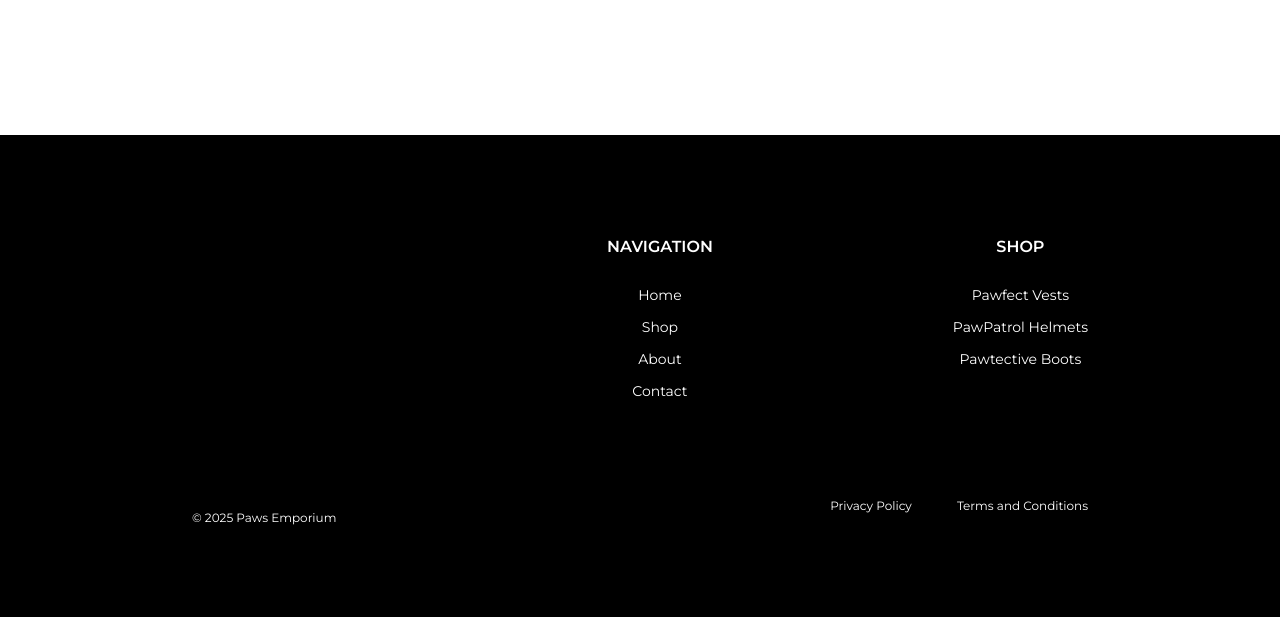
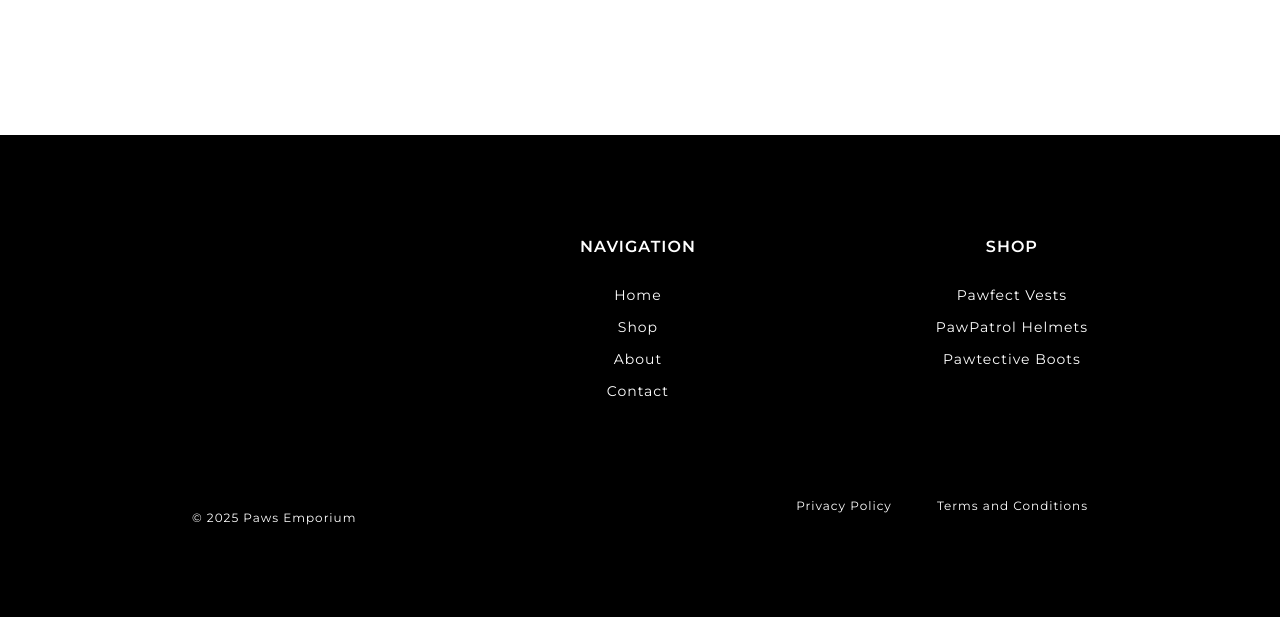
Before and after one commit to blnstrixie/paws-emporium-online-shop, a PHP site: page /home.php in a window 1280 px wide. Shown: the part 3179-3796 px from the top of the page. Run offline with PHP 8.4, Linux system fonts and the light colour scheme; some libraries are stand-ins or nearby versions.

Commit message:
Add 1px letter-spacing to footer in footer.css

```diff
--- a/styles/footer.css
+++ b/styles/footer.css
@@ -2,6 +2,7 @@
   background-color: black;
   color: white;
   padding: 5rem 12rem;
+  letter-spacing: 1px;
 }
 
 .links {
```
